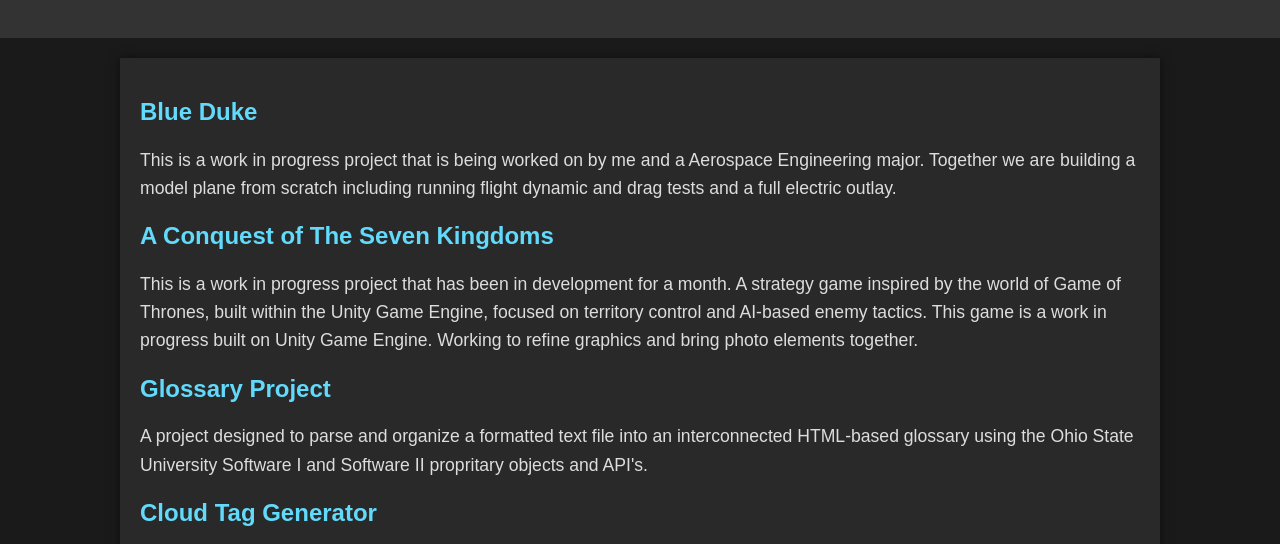
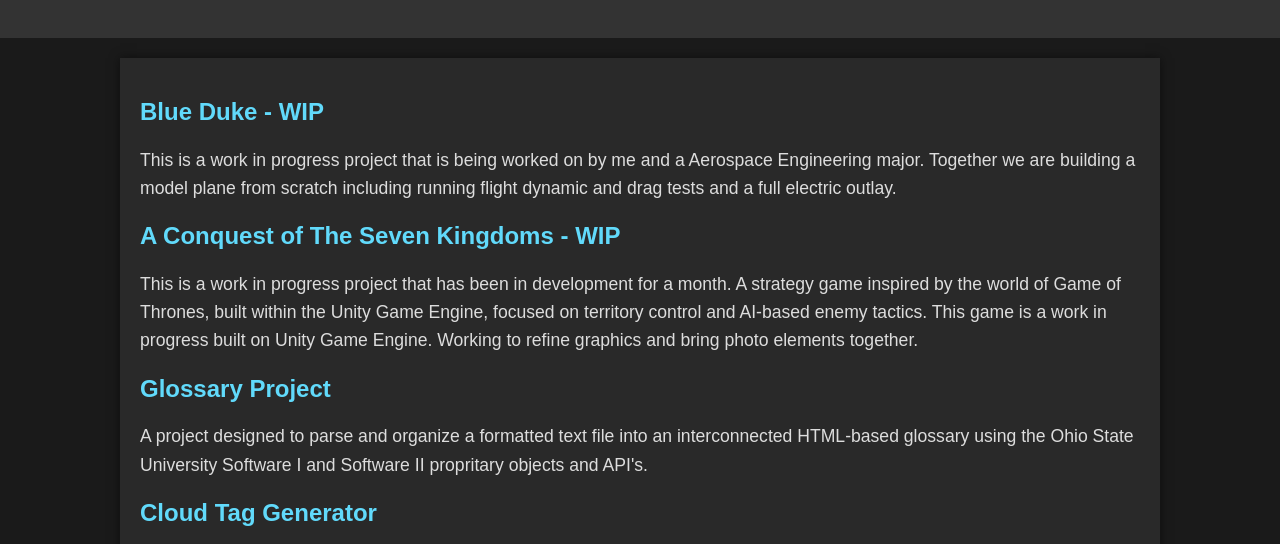
Before and after one commit to paruchurisid/paruchurisid.github.io, a plain HTML site: page projects.html in a window 1280 px wide. Shown: the part 229-773 px from the top of the page. Drawn offline with Linux system fonts and the light colour scheme.

Commit message:
final changes for September
cleaned up a couple more grammatical things and finished for the months of September and October planning to make changes and additional HTML pages in November.

```diff
--- a/projects.html
+++ b/projects.html
@@ -125,13 +125,13 @@
     </header>
 
     <section>
-        <h2>Blue Duke</h2>
+        <h2>Blue Duke - WIP</h2>
         <p>This is a work in progress project that is being worked on by me and a Aerospace
             Engineering major. Together we are building a model plane from scratch including
             running flight dynamic and drag tests and a full electric outlay.
         </p>
 
-        <h2>A Conquest of The Seven Kingdoms</h2>
+        <h2>A Conquest of The Seven Kingdoms - WIP</h2>
         <p>This is a work in progress project that has been in development for a month. A strategy game inspired by the world of Game of Thrones, built within the Unity Game Engine, focused on territory control and AI-based enemy tactics.
             This game is a work in progress built on Unity Game Engine. Working to refine graphics and bring photo elements together.
         </p>
```
